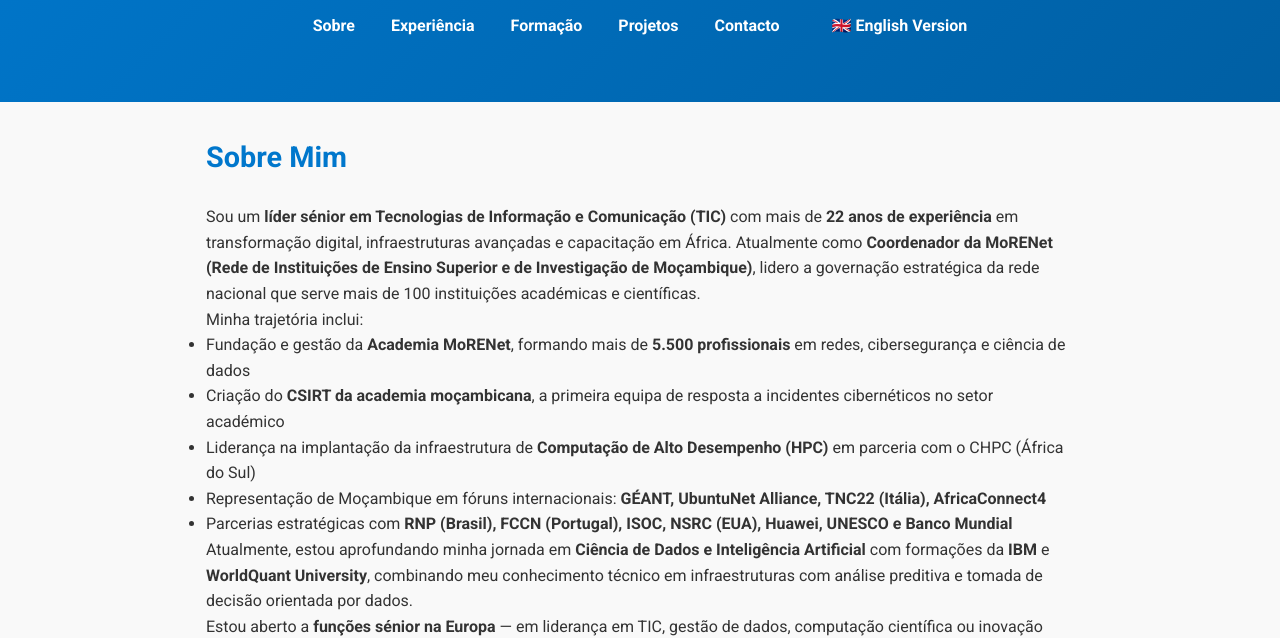
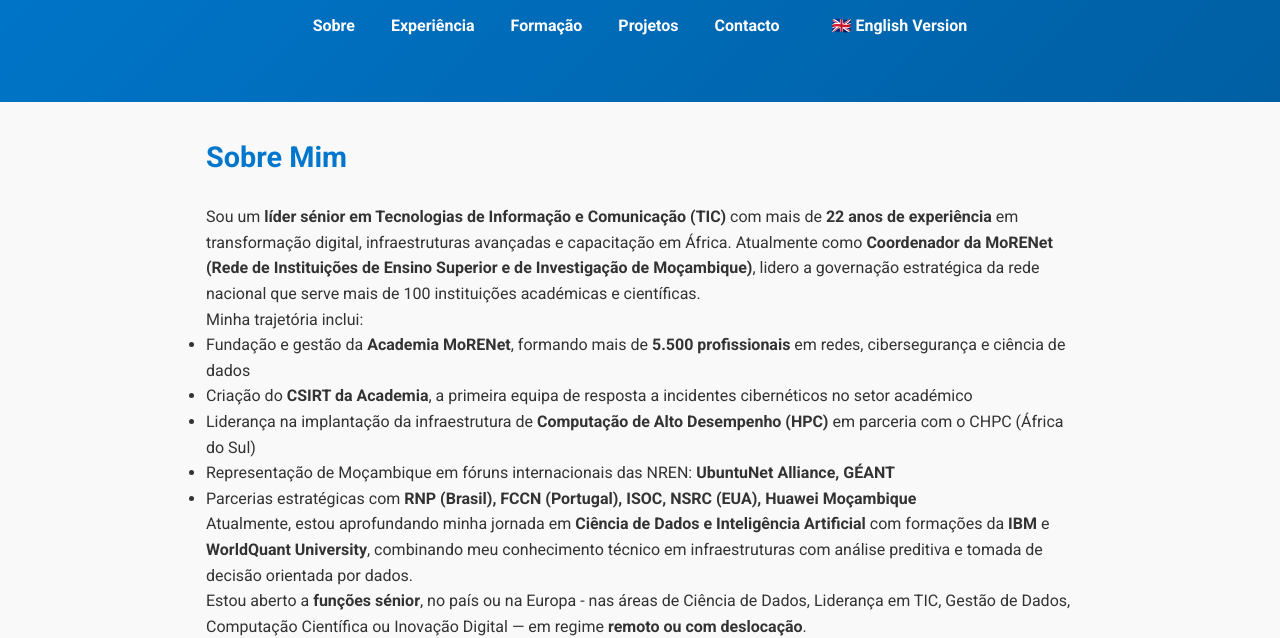
Before and after one commit to MMucelo/MMucelo.github.io, a plain HTML site: page pt/index.html in a window 1280 px wide. Shown: the part 165-803 px from the top of the page. Drawn offline with Linux system fonts and the light colour scheme.

Commit message:
Update index.html

```diff
--- a/pt/index.html
+++ b/pt/index.html
@@ -30,15 +30,15 @@
     <p>Minha trajetória inclui:</p>
     <ul>
       <li>Fundação e gestão da <strong>Academia MoRENet</strong>, formando mais de <strong>5.500 profissionais</strong> em redes, cibersegurança e ciência de dados</li>
-      <li>Criação do <strong>CSIRT da academia moçambicana</strong>, a primeira equipa de resposta a incidentes cibernéticos no setor académico</li>
+      <li>Criação do <strong>CSIRT da Academia</strong>, a primeira equipa de resposta a incidentes cibernéticos no setor académico</li>
       <li>Liderança na implantação da infraestrutura de <strong>Computação de Alto Desempenho (HPC)</strong> em parceria com o CHPC (África do Sul)</li>
-      <li>Representação de Moçambique em fóruns internacionais: <strong>GÉANT, UbuntuNet Alliance, TNC22 (Itália), AfricaConnect4</strong></li>
-      <li>Parcerias estratégicas com <strong>RNP (Brasil), FCCN (Portugal), ISOC, NSRC (EUA), Huawei, UNESCO e Banco Mundial</strong></li>
+      <li>Representação de Moçambique em fóruns internacionais das NREN: <strong>UbuntuNet Alliance, GÉANT</strong></li>
+      <li>Parcerias estratégicas com <strong>RNP (Brasil), FCCN (Portugal), ISOC, NSRC (EUA), Huawei Moçambique</strong></li>
     </ul>
 
     <p>Atualmente, estou aprofundando minha jornada em <strong>Ciência de Dados e Inteligência Artificial</strong> com formações da <strong>IBM</strong> e <strong>WorldQuant University</strong>, combinando meu conhecimento técnico em infraestruturas com análise preditiva e tomada de decisão orientada por dados.</p>
 
-    <p>Estou aberto a <strong>funções sénior na Europa</strong> — em liderança em TIC, gestão de dados, computação científica ou inovação digital — em regime <strong>remoto ou com deslocação</strong>.</p>
+    <p>Estou aberto a <strong>funções sénior</strong>, no país ou na Europa - nas áreas de Ciência de Dados, Liderança em TIC, Gestão de Dados, Computação Científica ou Inovação Digital — em regime <strong>remoto ou com deslocação</strong>.</p>
   </section>
 
   <section id="experiencia" class="container">
```
